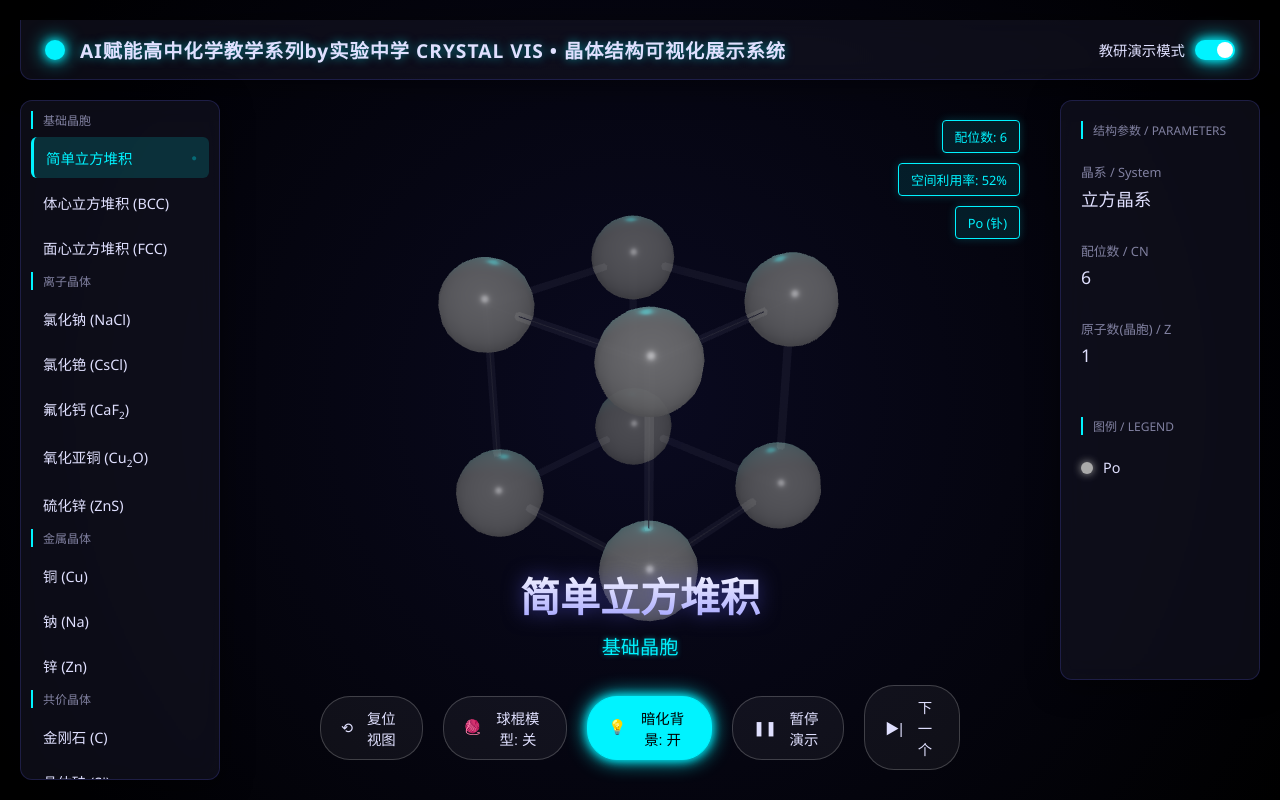
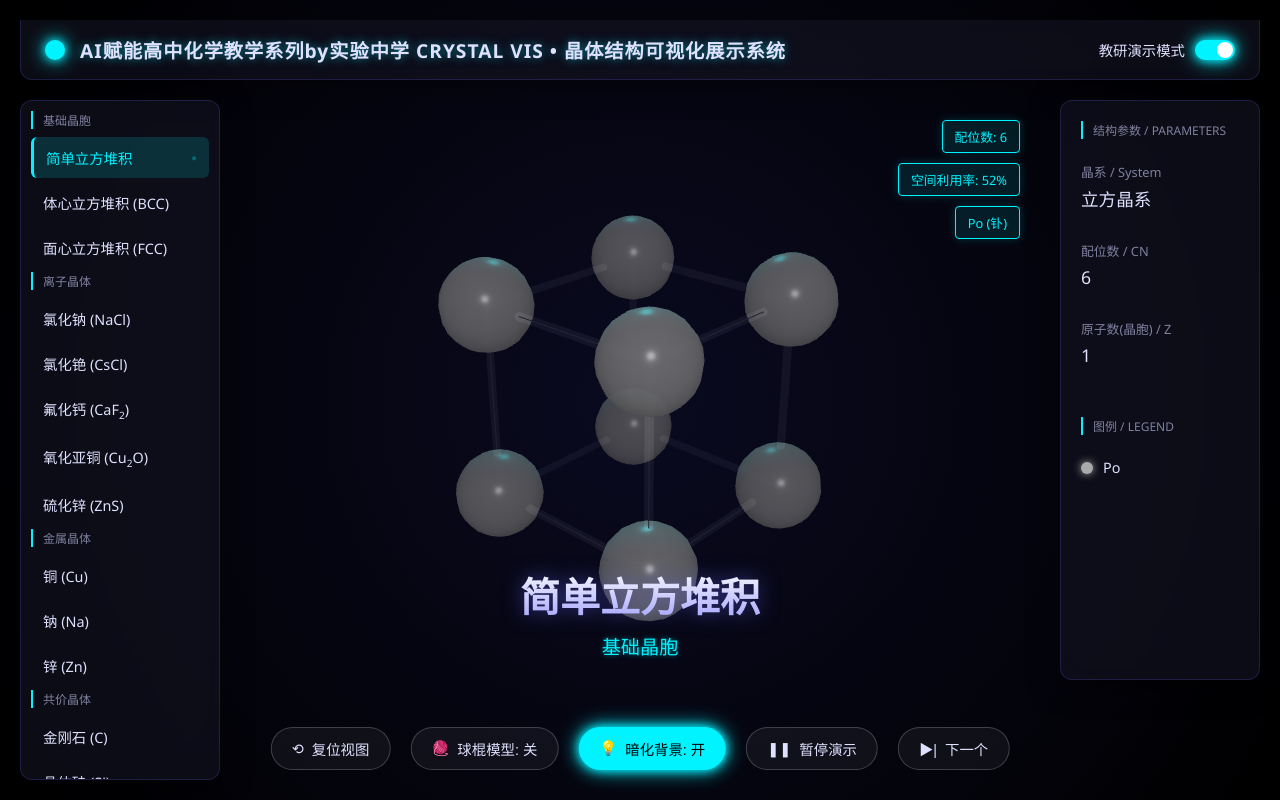
Before and after one commit to Tedmaoxie/crystal-structure-1, a plain HTML site: page index.html in a window 1280 px wide. Drawn offline with nearby package versions, Linux system fonts and the light colour scheme; animation ran at ten frames a second.

Commit message:
Fix button text wrapping

```diff
--- a/index.html
+++ b/index.html
@@ -317,6 +317,7 @@
             display: flex;
             align-items: center;
             gap: 8px;
+            white-space: nowrap; /* 强制不换行 */
         }
 
         .control-btn:hover {
```
